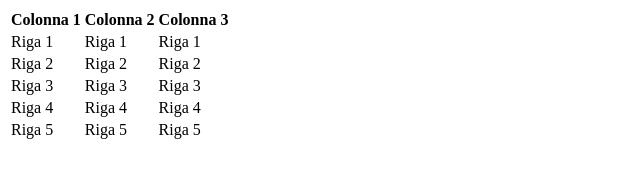
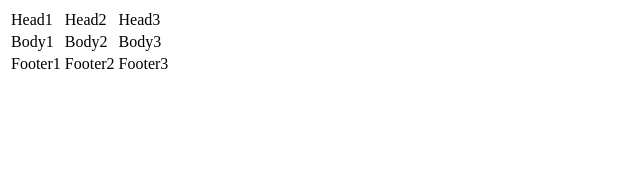
Before and after one commit to mrbsimo99/MiaTech, a plain HTML site: page table.html in a window 1280 px wide. Shown: the whole page, without its empty margins (0-640 px from the left). Drawn offline with Linux system fonts and the light colour scheme.

Commit message:
improved table

```diff
--- a/table.html
+++ b/table.html
@@ -9,36 +9,21 @@
   <body>
     <div class="table">
       <table>
-        <tr>
-          <th>Colonna 1</th>
-          <th>Colonna 2</th>
-          <th>Colonna 3</th>
-        </tr>
-        <tr>
-          <td>Riga 1</td>
-          <td>Riga 1</td>
-          <td>Riga 1</td>
-        </tr>
-        <tr>
-          <td>Riga 2</td>
-          <td>Riga 2</td>
-          <td>Riga 2</td>
-        </tr>
-        <tr>
-          <td>Riga 3</td>
-          <td>Riga 3</td>
-          <td>Riga 3</td>
-        </tr>
-        <tr>
-          <td>Riga 4</td>
-          <td>Riga 4</td>
-          <td>Riga 4</td>
-        </tr>
-        <tr>
-            <td>Riga 5</td>
-            <td>Riga 5</td>
-            <td>Riga 5</td>
-        </tr>
+        <thead>
+          <td>Head1</td>
+          <td>Head2</td>
+          <td>Head3</td>
+        </thead>
+        <tbody>
+          <td>Body1</td>
+          <td>Body2</td>
+          <td>Body3</td>
+        </tbody>
+        <tfoot>
+          <td>Footer1</td>
+          <td>Footer2</td>
+          <td>Footer3</td>
+        </tfoot>
       </table>
     </div>
   </body>
```
